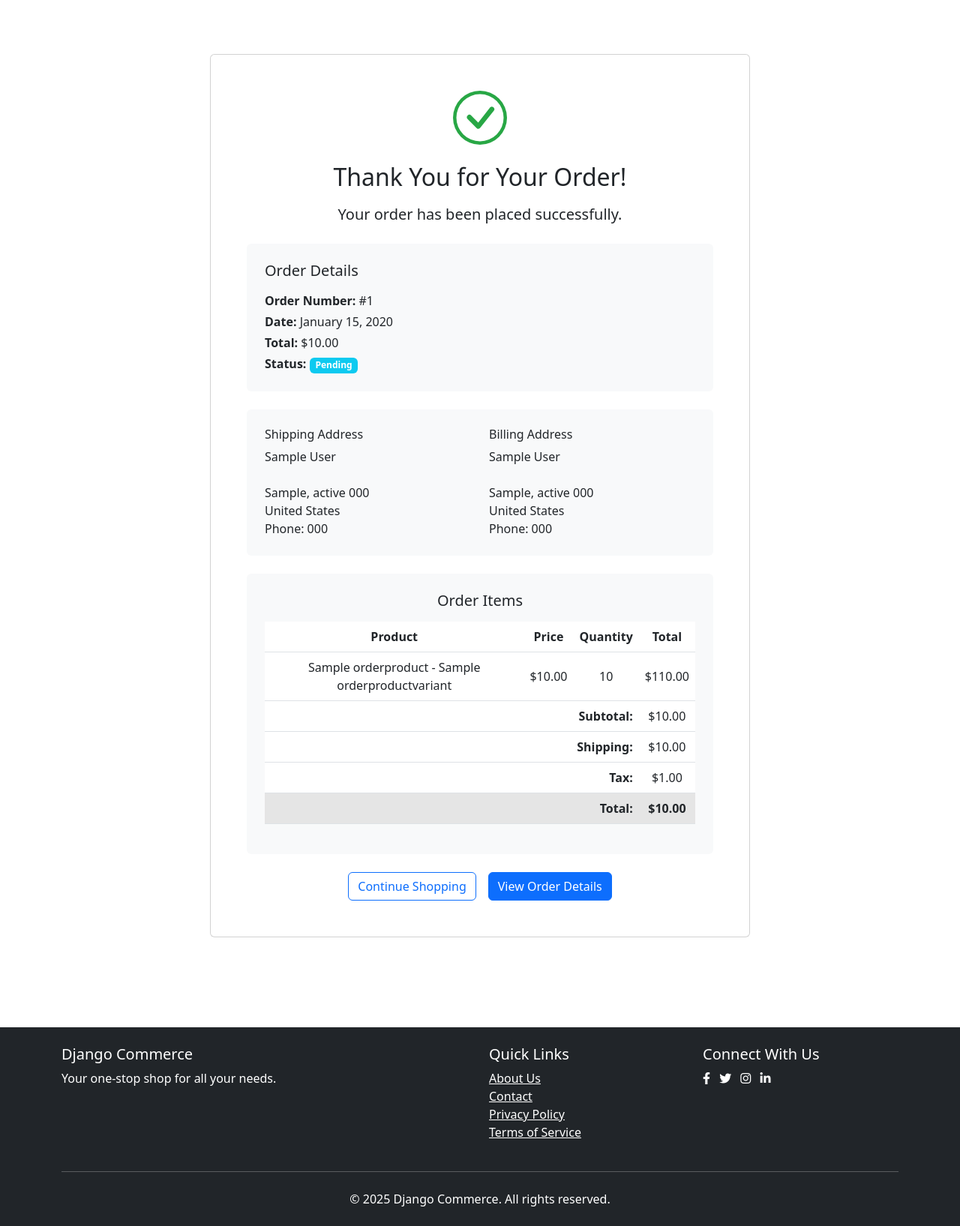
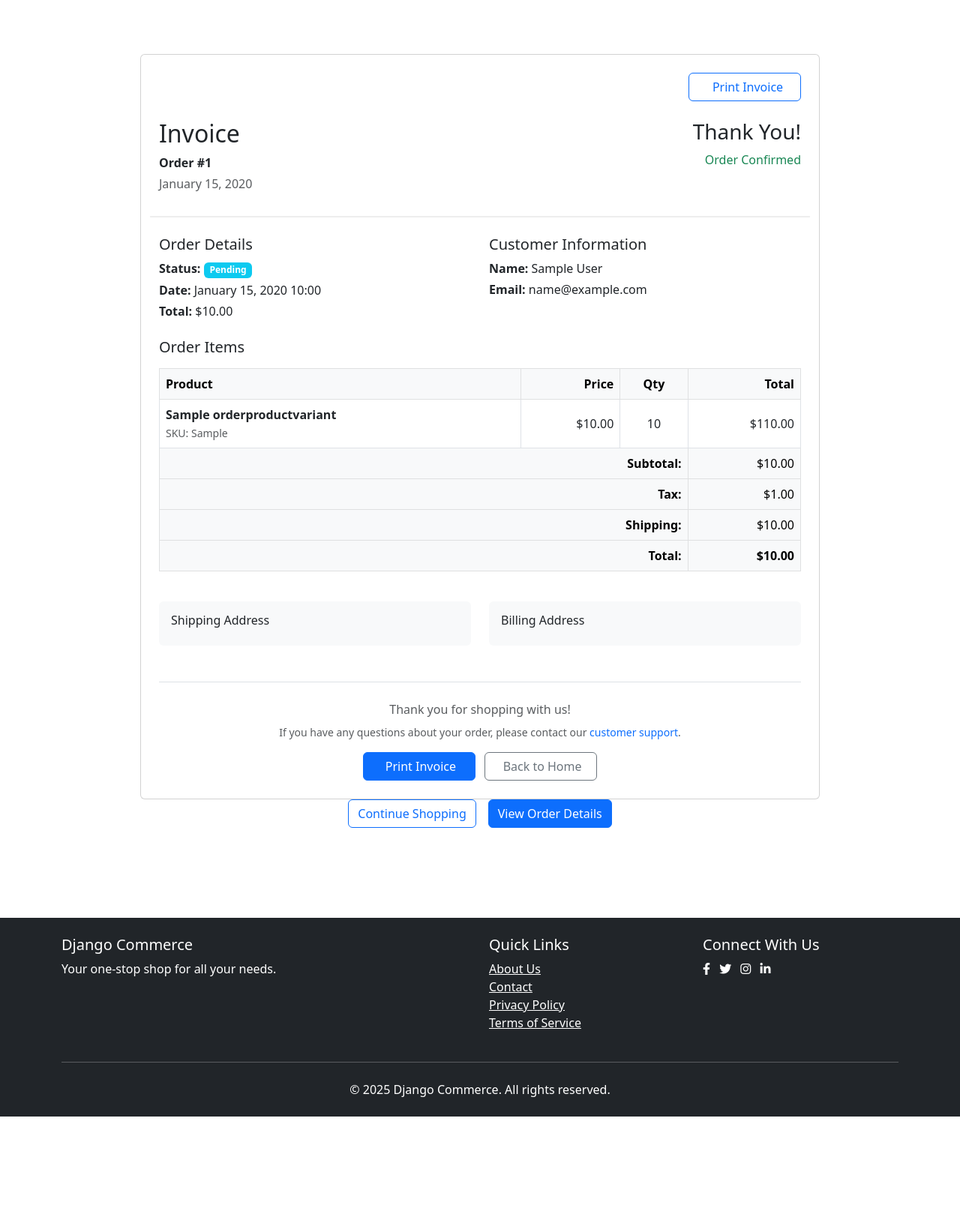
Before and after one commit to mahimsafa/django-ecommerce, a Django app: page /orders/order-confirmation/1/ in a window 1280 px wide. Shown: the part 56-1691 px from the top of the page at 75% size. After the commit the page ends 1545 px from the top, so only its background shows below. Run offline with Django 5.2, Linux system fonts and the light colour scheme; a user stored in the database is signed in; tables that the repository leaves empty hold one stand-in row (values such as "Sample post").

Commit message:
Feat: Enhance order confirmation page with invoice format

```diff
--- a/order/templates/order/order_confirmation.html
+++ b/order/templates/order/order_confirmation.html
@@ -3,101 +3,196 @@
 
 {% block title %}Order Confirmation - {{ block.super }}{% endblock %}
 
+{% block extra_css %}
+<style>
+    .order-details, .shipping-details, .order-items {
+        background-color: #f8f9fa;
+    }
+
+    .table th, .table td {
+        vertical-align: middle;
+    }
+
+    .btn {
+        min-width: 150px;
+    }
+</style>
+<style>
+    @media print {
+        body * {
+            visibility: hidden;
+        }
+        .print-section, .print-section * {
+            visibility: visible;
+        }
+        .print-section {
+            position: absolute;
+            left: 0;
+            top: 0;
+            width: 100%;
+        }
+        .no-print {
+            display: none !important;
+        }
+        .card {
+            border: none;
+            box-shadow: none;
+        }
+    }
+    .print-header {
+        border-bottom: 2px solid #eee;
+        margin-bottom: 20px;
+        padding-bottom: 15px;
+    }
+</style>
+{% endblock %}
+
 {% block content %}
 <div class="container my-5">
     <div class="row justify-content-center">
-        <div class="col-lg-8">
-            <div class="card">
-                <div class="card-body text-center p-5">
-                    <div class="mb-4">
-                        <svg xmlns="http://www.w3.org/2000/svg" width="72" height="72" fill="#28a745" class="bi bi-check-circle" viewBox="0 0 16 16">
-                            <path d="M8 15A7 7 0 1 1 8 1a7 7 0 0 1 0 14zm0 1A8 8 0 1 0 8 0a8 8 0 0 0 0 16z"/>
-                            <path d="M10.97 4.97a.235.235 0 0 0-.02.022L7.477 9.417 5.384 7.323a.75.75 0 0 0-1.06 1.06L6.97 11.03a.75.75 0 0 0 1.079-.02l3.992-4.99a.75.75 0 0 0-1.071-1.05z"/>
-                        </svg>
-                    </div>
-                    <h2 class="mb-3">Thank You for Your Order!</h2>
-                    <p class="lead mb-4">Your order has been placed successfully.</p>
-
-                    <div class="order-details bg-light p-4 rounded mb-4 text-start">
-                        <h5 class="mb-3">Order Details</h5>
-                        <p class="mb-1"><strong>Order Number:</strong> #{{ order.id }}</p>
-                        <p class="mb-1"><strong>Date:</strong> {{ order.placed_at|date:"F j, Y" }}</p>
-                        <p class="mb-1"><strong>Total:</strong> ${{ order.total|floatformat:2 }}</p>
-                        <p class="mb-0"><strong>Status:</strong> <span class="badge bg-info">{{ order.get_status_display }}</span></p>
+        <div class="col-lg-10">
+            <div class="card print-section">
+                <div class="card-body p-4">
+                    <!-- Print Button -->
+                    <div class="text-end mb-4 no-print">
+                        <button onclick="window.print()" class="btn btn-outline-primary">
+                            <i class="bi bi-printer me-2"></i>Print Invoice
+                        </button>
                     </div>
 
-                    <div class="shipping-details bg-light p-4 rounded mb-4 text-start">
-                        <div class="row">
-                            <div class="col-md-6 mb-3 mb-md-0">
-                                <h6>Shipping Address</h6>
-                                <p class="mb-0">
-                                    {{ order.shipping_address.first_name }} {{ order.shipping_address.last_name }}<br>
-                                    {{ order.shipping_address.street_address1 }}<br>
-                                    {% if order.shipping_address.street_address2 %}
-                                        {{ order.shipping_address.street_address2 }}<br>
-                                    {% endif %}
-                                    {{ order.shipping_address.city }}, {{ order.shipping_address.state }} {{ order.shipping_address.postal_code }}<br>
-                                    {{ order.shipping_address.get_country_display }}<br>
-                                    Phone: {{ order.shipping_address.phone }}
-                                </p>
+                    <!-- Header -->
+                    <div class="row mb-4 print-header">
+                        <div class="col-6">
+                            <h2>Invoice</h2>
+                            <p class="mb-1"><strong>Order #{{ order.id }}</strong></p>
+                            <p class="text-muted">{{ order.placed_at|date:"F j, Y" }}</p>
                         </div>
-                            <div class="col-md-6">
-                                <h6>Billing Address</h6>
-                                <p class="mb-0">
-                                    {{ order.billing_address.first_name }} {{ order.billing_address.last_name }}<br>
-                                    {{ order.billing_address.street_address1 }}<br>
-                                    {% if order.billing_address.street_address2 %}
-                                        {{ order.billing_address.street_address2 }}<br>
-                                    {% endif %}
-                                    {{ order.billing_address.city }}, {{ order.billing_address.state }} {{ order.billing_address.postal_code }}<br>
-                                    {{ order.billing_address.get_country_display }}<br>
-                                    Phone: {{ order.billing_address.phone }}
+                        <div class="col-6 text-end">
+                            <h3>Thank You!</h3>
+                            <p class="text-success">
+                                <i class="bi bi-check-circle-fill"></i> Order Confirmed
                             </p>
                         </div>
                     </div>
+
+                    <!-- Order Summary -->
+                    <div class="row mb-4">
+                        <div class="col-md-6">
+                            <h5>Order Details</h5>
+                            <p class="mb-1"><strong>Status:</strong> <span class="badge bg-info">{{ order.get_status_display }}</span></p>
+                            <p class="mb-1"><strong>Date:</strong> {{ order.placed_at|date:"F j, Y H:i" }}</p>
+                            <p class="mb-0"><strong>Total:</strong> ${{ order.total|floatformat:2 }}</p>
+                        </div>
+                        <div class="col-md-6">
+                            <h5>Customer Information</h5>
+                            <p class="mb-1"><strong>Name:</strong> {{ order.customer.get_full_name|default:order.customer.username }}</p>
+                            <p class="mb-1"><strong>Email:</strong> {{ order.customer.email }}</p>
+                        </div>
                     </div>
 
-                    <div class="order-items bg-light p-4 rounded mb-4">
+                    <!-- Order Items -->
+                    <div class="table-responsive mb-4">
                         <h5 class="mb-3">Order Items</h5>
-                        <div class="table-responsive">
-                            <table class="table">
-                                <thead>
+                        <table class="table table-bordered">
+                            <thead class="table-light">
                                 <tr>
                                     <th>Product</th>
-                                        <th>Price</th>
-                                        <th>Quantity</th>
-                                        <th>Total</th>
+                                    <th class="text-end">Price</th>
+                                    <th class="text-center">Qty</th>
+                                    <th class="text-end">Total</th>
                                 </tr>
                             </thead>
                             <tbody>
                                 {% for item in order.items.all %}
                                 <tr>
-                                            <td>{{ item.variant.product.name }} - {{ item.variant.name }}</td>
-                                            <td>${{ item.unit_price|floatformat:2 }}</td>
-                                            <td>{{ item.quantity }}</td>
-                                            <td>${{ item.line_total|floatformat:2 }}</td>
+                                    <td>
+                                        <strong>{{ item.variant.name }}</strong><br>
+                                        <small class="text-muted">SKU: {{ item.variant.sku }}</small>
+                                    </td>
+                                    <td class="text-end">${{ item.unit_price|floatformat:2 }}</td>
+                                    <td class="text-center">{{ item.quantity }}</td>
+                                    <td class="text-end">${{ item.line_total|floatformat:2 }}</td>
                                 </tr>
                                 {% endfor %}
                             </tbody>
-                                <tfoot>
+                            <tfoot class="table-light">
                                 <tr>
                                     <td colspan="3" class="text-end"><strong>Subtotal:</strong></td>
-                                        <td>${{ order.subtotal|floatformat:2 }}</td>
+                                    <td class="text-end">${{ order.subtotal|floatformat:2 }}</td>
                                 </tr>
+                                {% if order.tax > 0 %}
+                                <tr>
+                                    <td colspan="3" class="text-end"><strong>Tax:</strong></td>
+                                    <td class="text-end">${{ order.tax|floatformat:2 }}</td>
+                                </tr>
+                                {% endif %}
+                                {% if order.shipping_cost > 0 %}
                                 <tr>
                                     <td colspan="3" class="text-end"><strong>Shipping:</strong></td>
-                                        <td>${{ order.shipping_cost|floatformat:2 }}</td>
+                                    <td class="text-end">${{ order.shipping_cost|floatformat:2 }}</td>
                                 </tr>
+                                {% endif %}
+                                {% if order.discount_total > 0 %}
                                 <tr>
-                                        <td colspan="3" class="text-end"><strong>Tax:</strong></td>
-                                        <td>${{ order.tax|floatformat:2 }}</td>
+                                    <td colspan="3" class="text-end"><strong>Discount:</strong></td>
+                                    <td class="text-end text-danger">- ${{ order.discount_total|floatformat:2 }}</td>
                                 </tr>
-                                    <tr class="table-active">
+                                {% endif %}
+                                <tr>
                                     <td colspan="3" class="text-end"><strong>Total:</strong></td>
-                                        <td><strong>${{ order.total|floatformat:2 }}</strong></td>
+                                    <td class="text-end"><strong>${{ order.total|floatformat:2 }}</strong></td>
                                 </tr>
                             </tfoot>
                         </table>
+                    </div>
+
+                    <!-- Shipping & Billing -->
+                    <div class="row mb-4">
+                        {% if order.shipping_address %}
+                        <div class="col-md-6">
+                            <div class="bg-light p-3 rounded">
+                                <h6>Shipping Address</h6>
+                                <address class="mb-0">
+                                    {{ order.shipping_address.get_address_html|linebreaksbr }}
+                                </address>
+                            </div>
+                        </div>
+                        {% endif %}
+                        {% if order.billing_address %}
+                        <div class="col-md-6 mt-3 mt-md-0">
+                            <div class="bg-light p-3 rounded">
+                                <h6>Billing Address</h6>
+                                <address class="mb-0">
+                                    {{ order.billing_address.get_address_html|linebreaksbr }}
+                                </address>
+                            </div>
+                        </div>
+                        {% endif %}
+                    </div>
+
+                    <!-- Footer -->
+                    <div class="text-center mt-5 pt-4 border-top no-print">
+                        <p class="text-muted mb-2">Thank you for shopping with us!</p>
+                        <p class="text-muted small">
+                            If you have any questions about your order, please contact our
+                            <a href="#" class="text-decoration-none">customer support</a>.
+                        </p>
+                        <div class="mt-3">
+                            <button onclick="window.print()" class="btn btn-primary me-2">
+                                <i class="bi bi-printer me-1"></i> Print Invoice
+                            </button>
+                            <a href="{% url 'store_front:home' %}" class="btn btn-outline-secondary">
+                                <i class="bi bi-house-door me-1"></i> Back to Home
+                            </a>
+                        </div>
+                    </div>
+
+                    <!-- Print Footer -->
+                    <div class="d-none d-print-block mt-5 pt-4 text-center">
+                        <p class="text-muted small mb-0">
+                            Thank you for shopping with us! | {{ request.get_host }}
+                        </p>
+                    </div>
                         </div>
                     </div>
 
@@ -115,19 +210,3 @@
     </div>
 </div>
 {% endblock %}
-
-{% block extra_css %}
-<style>
-    .order-details, .shipping-details, .order-items {
-        background-color: #f8f9fa;
-    }
-
-    .table th, .table td {
-        vertical-align: middle;
-    }
-
-    .btn {
-        min-width: 150px;
-    }
-</style>
-{% endblock %}
```
Lines whose indentation alone changed are shown as unchanged.
